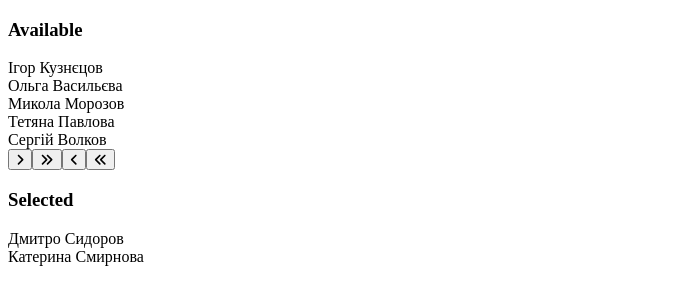
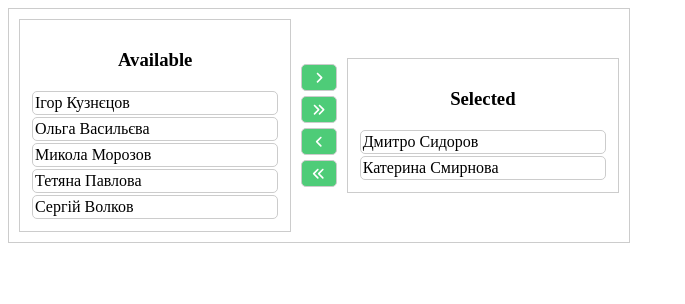
Before and after one commit to butkodenis/UI, a React (Vite) app: page / in a window 1280 px wide. Shown: the top 304 px of the page, without its empty margins (0-685 px from the left). Built offline with nearby package versions, Linux system fonts and the light colour scheme.

Commit message:
добавил стили на конпки и размеры компонента

```diff
--- a/src/ui/components/DualListBox/DualListBox.tsx
+++ b/src/ui/components/DualListBox/DualListBox.tsx
@@ -9,13 +9,21 @@ const DualListBox = ({ data, options }) => {
   const [selectedItems, setSelectedItems] = useState(data.selectedData);
   const [activeItem, setActiveItem] = useState(null);
 
+  const handleItemClick = (id) => {
+    setActiveItem(id);
+  };
+
   return (
     <div className="dual-list-box">
       <div className="dual-list-box__available">
         <h3 className="dual-list-box__title">Available</h3>
         <div className="dual-list-box__list">
           {availableItems.map((item) => (
-            <div key={item.id} className={`list-item ${item.id === activeItem ? 'active' : ''}`}>
+            <div
+              key={item.id}
+              className={`dual-list-box__list-item ${item.id === activeItem ? 'dual-list-box__list-item--active' : ''}`}
+              onClick={() => handleItemClick(item.id)}
+            >
               {item.label}
             </div>
           ))}
@@ -39,7 +47,11 @@ const DualListBox = ({ data, options }) => {
         <h3 className="dual-list-box__title">Selected</h3>
         <div className="dual-list-box__list">
           {selectedItems.map((item) => (
-            <div key={item.id} className={`list-item ${item.id === activeItem ? 'active' : ''}`}>
+            <div
+              key={item.id}
+              className={`dual-list-box__list-item ${item.id === activeItem ? 'dual-list-box__list-item--active' : ''}`}
+              onClick={() => handleItemClick(item.id)}
+            >
               {item.label}
             </div>
           ))}
--- a/src/ui/components/DualListBox/styles/scss/DualListBox.scss
+++ b/src/ui/components/DualListBox/styles/scss/DualListBox.scss
@@ -0,0 +1,56 @@
+.dual-list-box {
+  display: flex;
+  justify-content: space-between;
+  align-items: center;
+  border: 1px solid #ccc;
+  width: 100%;
+  max-width: 600px; // или убери, если нужно на всю ширину родителя
+  padding: 10px;
+}
+
+.dual-list-box__available,
+.dual-list-box__selected {
+  flex: 1; // Динамически расширяет колонки
+  display: flex;
+  flex-direction: column;
+  border: 1px solid #ccc;
+  padding: 10px;
+  min-width: 150px; // Минимальная ширина, чтобы элементы не схлопывались
+  h3 {
+    text-align: center;
+  }
+}
+
+.dual-list-box__controls {
+  display: flex;
+  flex-direction: column;
+  align-items: center; // Центрирование кнопок
+  justify-content: center;
+  gap: 5px;
+  padding: 10px;
+}
+.dual-list-box__controls button {
+  width: 100%;
+  padding: 5px 10px;
+  border: 1px solid #ccc;
+  border-radius: 5px;
+  background-color: #4ecc78;
+  color: white;
+  cursor: pointer;
+}
+
+.dual-list-box__list-item {
+  margin: 2px;
+  padding: 2px;
+  border: 1px solid #ccc;
+  border-radius: 5px;
+  &:hover {
+    background-color: #4ecc78;
+    color: white;
+  }
+}
+
+.dual-list-box__list-item--active {
+  background-color: #4ecc78;
+  color: white;
+}
```
Also changed, not shown: src/ui/components/DualListBox/styles/scss/data.tsx (deleted).
